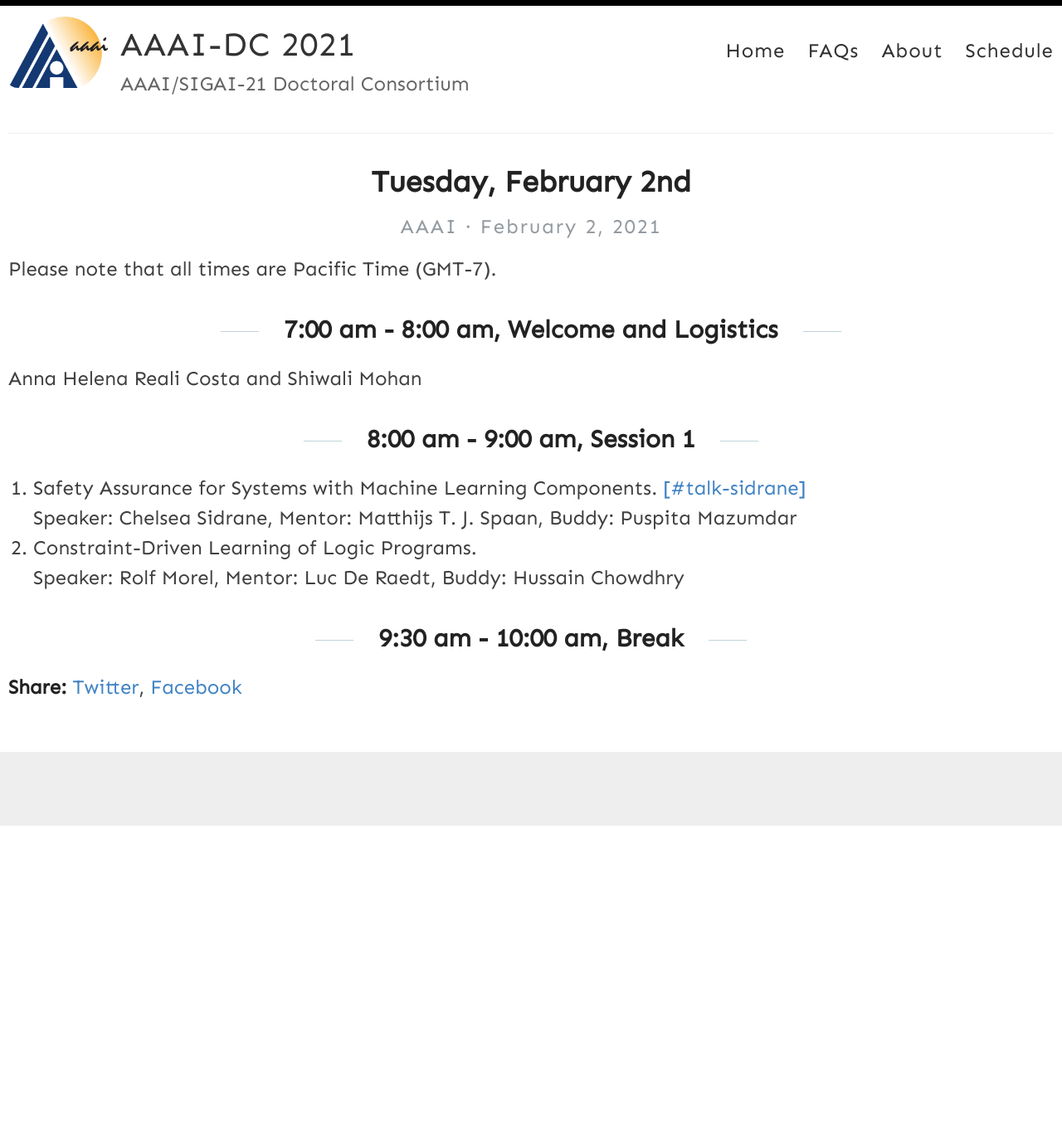
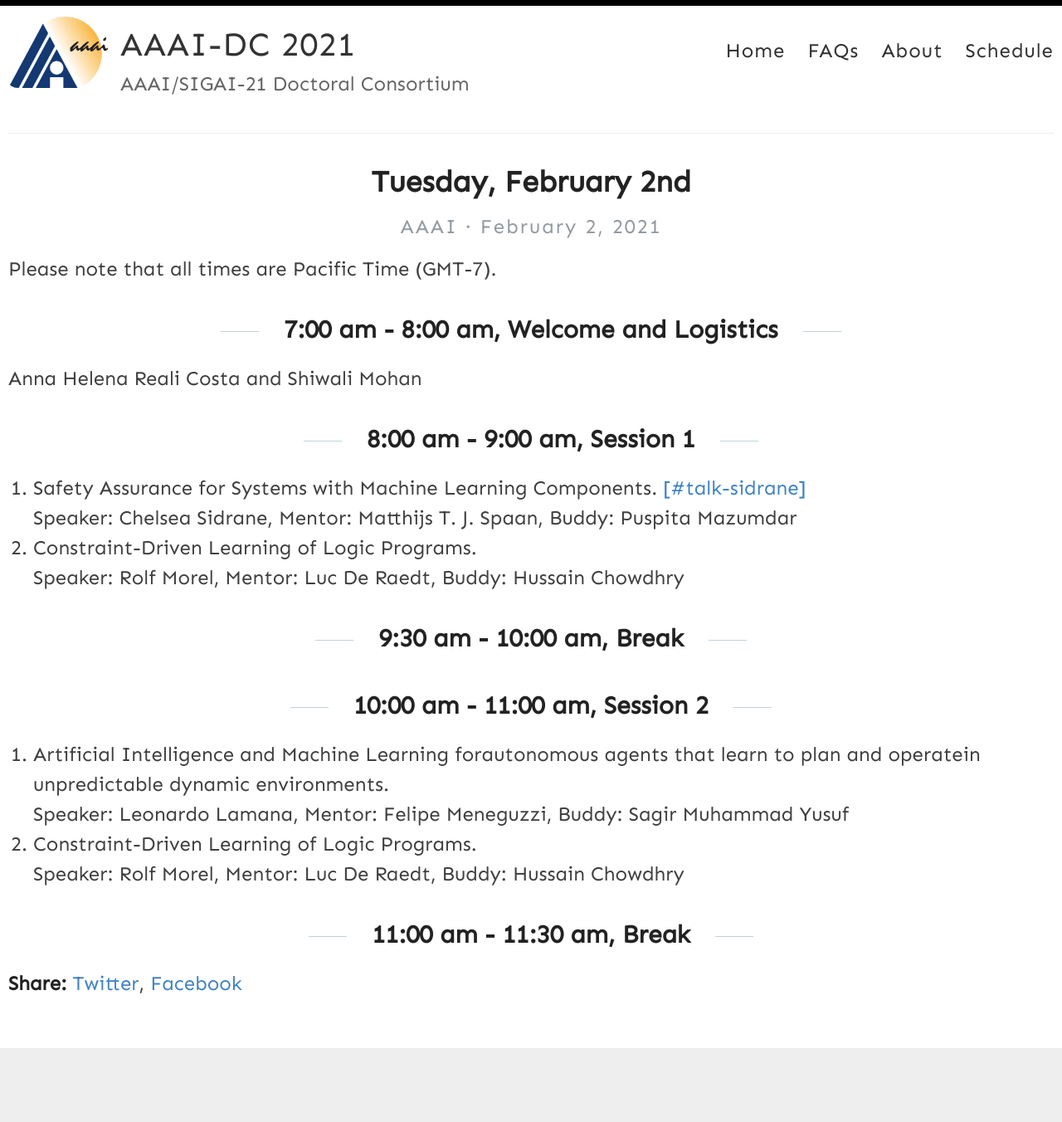
Before and after one commit to anna-reali/dc2021, a Jekyll site: the page built from _posts/2021-02-02-tuesday-day-1.md, in a window 1280 px wide. Shown: the whole page at 83% size. Built offline with Jekyll 4.4.1, drawn with Linux system fonts in a browser that asks for light colours; before the commit the page ends 995 px from its top, so only the background shows below that.

Commit message:
Update 2021-02-02-tuesday-day-1.md

```diff
--- a/_posts/2021-02-02-tuesday-day-1.md
+++ b/_posts/2021-02-02-tuesday-day-1.md
@@ -20,3 +20,13 @@ Anna Helena Reali Costa and Shiwali Mohan
 
 9:30 am - 10:00 am, Break
 -----
+
+10:00 am - 11:00 am, Session 2
+-----
+1. Artificial Intelligence and Machine Learning forautonomous agents that learn to plan and operatein unpredictable dynamic environments. \
+   Speaker: Leonardo Lamana, Mentor: Felipe Meneguzzi, Buddy: Sagir Muhammad Yusuf
+2. Constraint-Driven Learning of Logic Programs. \
+   Speaker: Rolf Morel, Mentor: Luc De Raedt, Buddy: Hussain Chowdhry
+
+11:00 am - 11:30 am, Break
+-----
```
